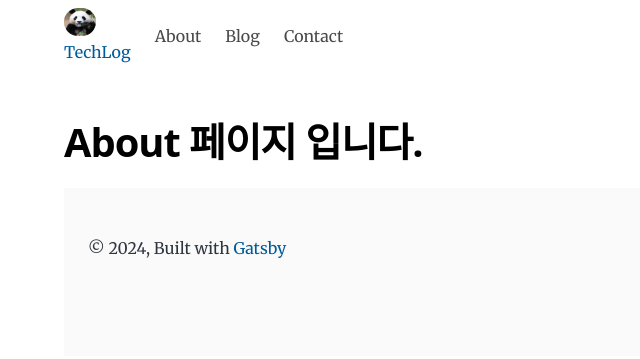
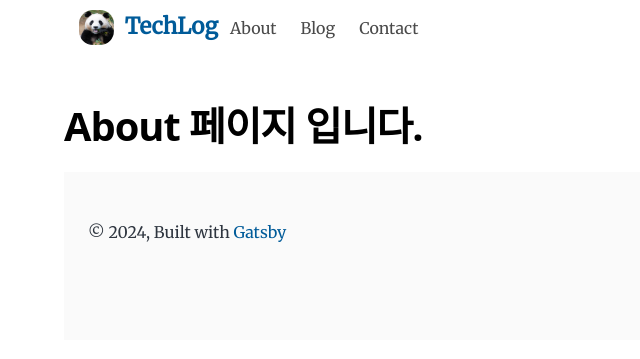
Before and after one commit to Bang04/Bang04.github.io, a Gatsby site: page /about in a window 1280 px wide. Shown: the whole page, without its empty margins (0-640 px from the left). Built offline with nearby package versions, Linux system fonts and the light colour scheme; Gatsby itself is replaced by a stand-in of ours.

Commit message:
style : logo 스타일 수정

```diff
--- a/src/components/layout/MainNavigation.js
+++ b/src/components/layout/MainNavigation.js
@@ -2,6 +2,7 @@ import React, { useState } from 'react';
 import { Link  } from "gatsby"
 import 'bulma/css/bulma.min.css';
 import logoImg from "../../images/pubao_pro.png"
+import * as classes from "./MainNavigation.module.css"
 
 function MainNavigation() {
 
@@ -14,17 +15,15 @@ function MainNavigation() {
   return (
      <nav className="navbar">
         <div className="navbar-brand">
-          <div className='navbar-item'>
-            <Link href='/'>
-              <figure className="image is-32x32">
-                <img className="is-rounded" src = {logoImg}/>
-              </figure>
-              <div className='text'>TechLog</div>
-            </Link>
-          </div>
+          <Link href='/'>
+            <div className={classes.logo}>
+              <img className={classes.logoImage} src = {logoImg}/>
+              <div className={classes.txt}>TechLog</div>
+            </div>
 
-          <div onClick={() => toggleMenu()}
-          className= { isOpen? "navbar-burger is-active" : "navbar-burger" } >
+          </Link>
+
+          <div onClick={() => toggleMenu()} className= { isOpen? "navbar-burger is-active" : "navbar-burger" } >
             <span aria-hidden="true"></span>
             <span aria-hidden="true"></span>
             <span aria-hidden="true"></span>
--- a/src/components/layout/MainNavigation.module.css
+++ b/src/components/layout/MainNavigation.module.css
@@ -1,33 +1,23 @@
-.top{
-    display:flex;
-    flex-direction: column;
-    justify-content:center;
-    align-items: center;
-    padding: 2rem 3rem;
-    /* border-bottom: 1px solid #ddd; */
-    background-color: #f4f5f6;
+.logo{
+    position: relative;
+    display: flex;
+    width: 150px;
+    height: 3.5rem;
+    margin-left: 1rem;
+    padding-top: 10px;
 }
-/*
-.top .top{  display: flex; align-items: center;} */
-.top .logo{ font-size: 2rem; font-weight: bold; color: rgb(116, 170, 245);}
+.logo .logoImage{
+    display: flex;
+    width: 35px;
+    height: 35px;
+    margin: 0 auto;
+    border-radius: 40%;
+}
 
 
-.top .logoImage{
-
-    width: 100%;
-    height: auto;
-    max-width: 38px;
-    max-height: 42px;
-    margin-right: 5px;
-    border-radius: 30%;
+.logo .txt{
+    display: flex;
+    font-weight: bold;
+    font-size: 1.4rem;
+    vertical-align: middle;
 }
-
-/* .header .menu{display: flex;   flex-direction: row;}
-.header .menu li{ list-style: none; margin:0; padding: 0.5rem 1rem;}
-.header .menu li a{
-    color: hsl(0deg, 0%, 29%);
-    display: block;
-    line-height: 1.5;
-    padding: 0.5rem 0.75rem;
-    position: relative;
-} */
--- a/src/components/post/PostSearch.module.css
+++ b/src/components/post/PostSearch.module.css
@@ -1,5 +1,5 @@
 .search{
-    margin : 2rem;
+    margin : 0.5rem 2rem;
 }
 
 .result{
@@ -7,7 +7,7 @@
     display: flex;
     flex-direction: column;
     box-shadow: inset 0 0.0625em 0.125em rgba(10,10,10,.05);
-    border: 1px solid #3e8ed0;
+
 }
 
 .result li{
@@ -15,6 +15,7 @@
     padding: 0;
     text-indent: 10px;
     line-height: 35px;
+    border: 1px solid #3e8ed0;
     background-color: #fff;
 }
 
--- a/src/components/post/PostTags.module.css
+++ b/src/components/post/PostTags.module.css
@@ -1,3 +1,3 @@
 .tags{
-    margin : 2rem;
+    margin : 0.5rem 2rem;
 }
```
Also changed, not shown: src/templates/tags.js (+1 -25 lines).
